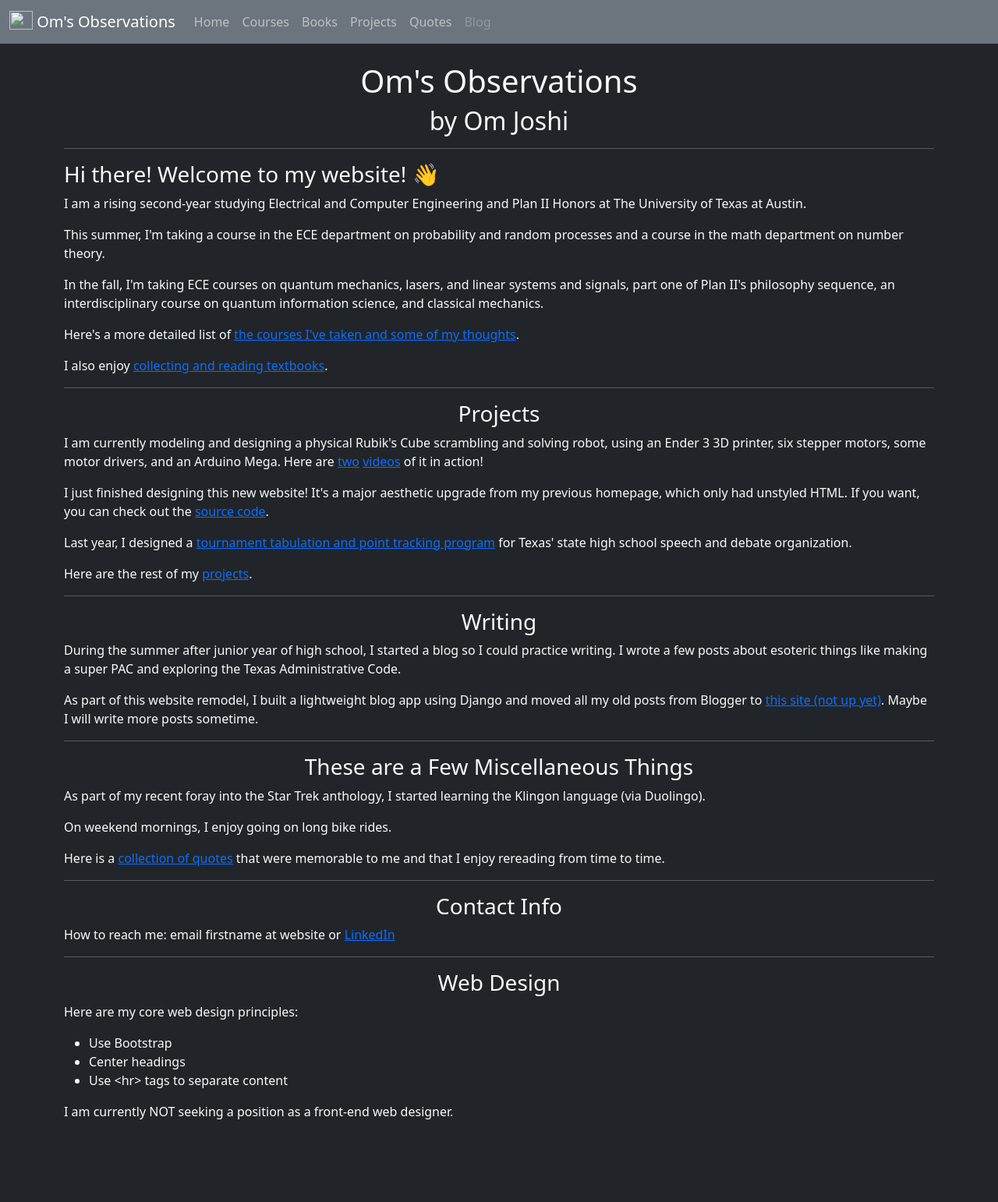
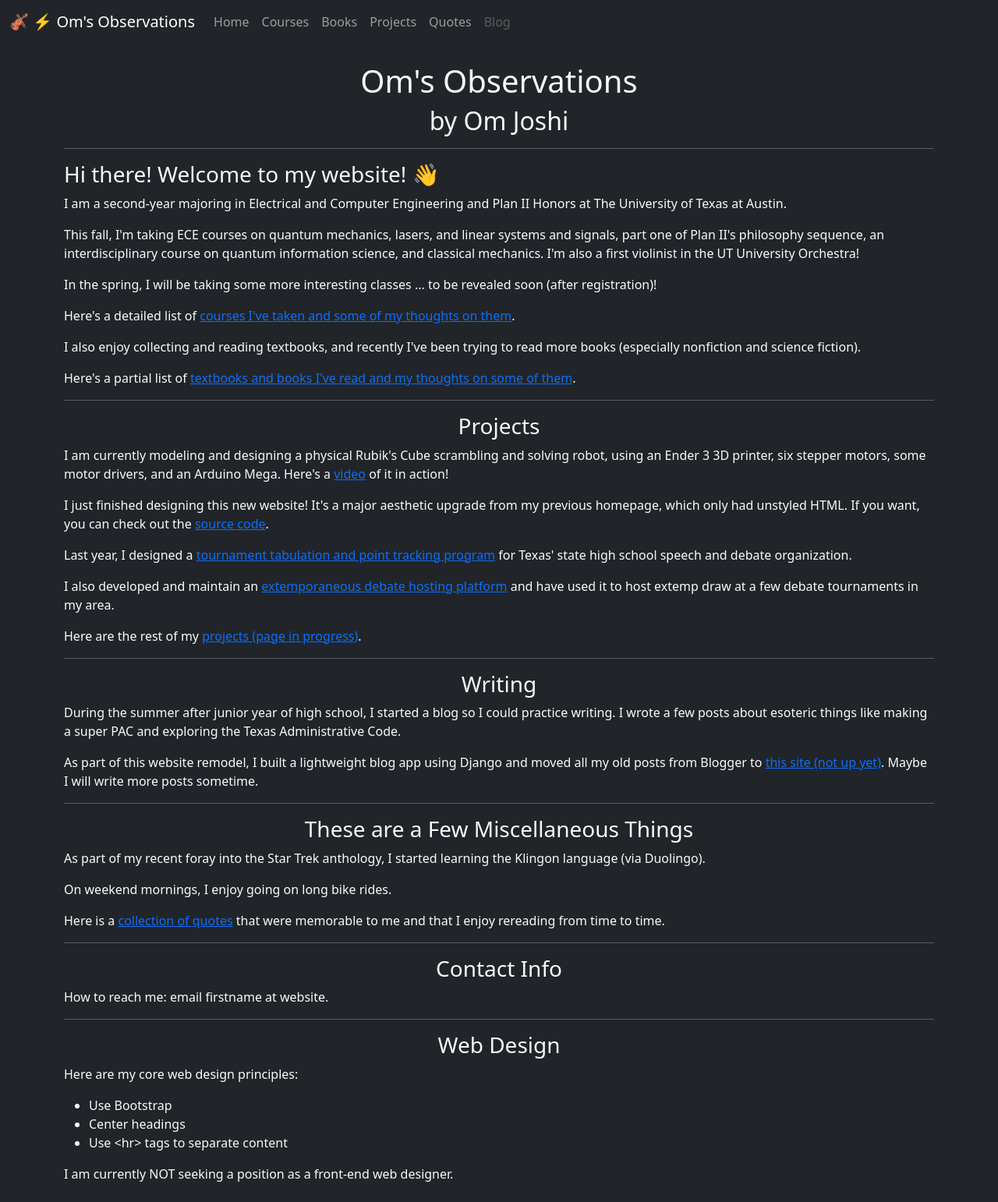
Before and after one commit to omajoshi/omajoshi.com, a Django app: page / in a window 1280 px wide. Shown: the whole page at 78% size. Before the commit the page ends 1436 px from the top, so only its background shows below. Run offline with Django 3.2, Linux system fonts and the light colour scheme.

Commit message:
updated homepage, journal, added accordion to courses and books

```diff
--- a/homepage/templates/base.html
+++ b/homepage/templates/base.html
@@ -12,12 +12,12 @@
 {% endblock %}
 
 <body class='bg-dark text-light'>
-    <nav class='navbar navbar-expand-lg navbar-dark bg-secondary'>
+    <nav class='navbar navbar-expand-lg navbar-dark'>
         <div class='container-fluid'>
             <a class='navbar-brand' href='{% url 'homepage:homepage' %}'>
-                <img src='' alt='' width='30' height='24'
-                    class='d-inline-block align-text-top'>
-                Om's Observations
+                <!-- <img src='/static/icon.png' alt='' width='30' height='24'
+                    class='d-inline-block align-text-top'> -->
+                🎻 ⚡ Om's Observations
             </a>
         <button class="navbar-toggler" type="button" data-bs-toggle="collapse" data-bs-target="#collapseNav" aria-controls="collapseNav" aria-expanded="false" aria-label="Toggle navigation">
         <span class="navbar-toggler-icon"></span>
--- a/homepage/templates/homepage/index.html
+++ b/homepage/templates/homepage/index.html
@@ -6,21 +6,23 @@ Om's Observations
 <h2 class="text-center">by Om Joshi</h2>
 <hr>
 <h3>Hi there! Welcome to my website! 👋</h3>
-<p>I am a rising second-year studying Electrical and Computer Engineering and Plan II Honors at The University of Texas at Austin.</p>
-<p>This summer, I'm taking a course in the ECE department on probability and random processes and a course in the math department on number theory.</p>
-<p>In the fall, I'm taking ECE courses on quantum mechanics, lasers, and linear systems and signals, part one of Plan II's philosophy sequence, an interdisciplinary course on quantum information science, and classical mechanics.</p>
-<p>Here's a more detailed list of <a href="{% url 'homepage:course_list' %}">the courses I've taken and some of my thoughts</a>.</p>
-<p>I also enjoy <a href="{% url 'homepage:book_list' %}">collecting and reading textbooks</a>.</p>
+<p>I am a second-year majoring in Electrical and Computer Engineering and Plan II Honors at The University of Texas at Austin.</p>
+<p>This fall, I'm taking ECE courses on quantum mechanics, lasers, and linear systems and signals, part one of Plan II's philosophy sequence, an interdisciplinary course on quantum information science, and classical mechanics. I'm also a first violinist in the UT University Orchestra!</p>
+<p>In the spring, I will be taking some more interesting classes ... to be revealed soon (after registration)!</p>
+<p>Here's a detailed list of <a href="{% url 'homepage:course_list' %}">courses I've taken and some of my thoughts on them</a>.</p>
+<p>I also enjoy collecting and reading textbooks, and recently I've been trying to read more books (especially nonfiction and science fiction).</p>
+<p>Here's a partial list of <a href="{% url 'homepage:book_list' %}">textbooks and books I've read and my thoughts on some of them</a>.
 <hr>
 <h3 class="text-center">Projects</h3>
-<p>I am currently modeling and designing a physical Rubik's Cube scrambling and solving robot, using an Ender 3 3D printer, six stepper motors, some motor drivers, and an Arduino Mega. Here are <a href="javascript:void(0)">two</a> <a href="javascript:void(0)">videos</a> of it in action!</p>
+<p>I am currently modeling and designing a physical Rubik's Cube scrambling and solving robot, using an Ender 3 3D printer, six stepper motors, some motor drivers, and an Arduino Mega. Here's a <a href="https://youtu.be/q-_97nJyRBk">video</a> of it in action!</p>
 <p>I just finished designing this new website! It's a major aesthetic upgrade from my previous homepage, which only had unstyled HTML. If you want, you can check out the <a href="https://github.com/omajoshi/omajoshi.com">source code</a>.</p>
 <p>Last year, I designed a <a href="https://iqt.txfa.org">tournament tabulation and point tracking program</a> for Texas' state high school speech and debate organization.</p>
-<p>Here are the rest of my <a href="{% url 'projects:project_list' %}">projects</a>.</p>
+<p>I also developed and maintain an <a href="https://extemp.omajoshi.com">extemporaneous debate hosting platform</a> and have used it to host extemp draw at a few debate tournaments in my area.
+<p>Here are the rest of my <a href="{% url 'projects:project_list' %}">projects (page in progress)</a>.</p>
 <hr>
 <h3 class="text-center">Writing</h3>
 <p>During the summer after junior year of high school, I started a blog so I could practice writing. I wrote a few posts about esoteric things like making a super PAC and exploring the Texas Administrative Code.</p>
-<p>As part of this website remodel, I built a lightweight blog app using Django and moved all my old posts from Blogger to <a href="#">this site (not up yet)</a>. Maybe I will write more posts sometime.</p>
+<p>As part of this website remodel, I built a lightweight blog app using Django and moved all my old posts from Blogger to <a href="">this site (not up yet)</a>. Maybe I will write more posts sometime.</p>
 <hr>
 <h3 class="text-center">These are a Few Miscellaneous Things</h3>
 <p>As part of my recent foray into the Star Trek anthology, I started learning the Klingon language (via Duolingo).</p>
@@ -28,7 +30,7 @@ Om's Observations
 <p>Here is a <a href="{% url 'homepage:quote_list' %}">collection of quotes</a> that were memorable to me and that I enjoy rereading from time to time.</p>
 <hr>
 <h3 class="text-center">Contact Info</h3>
-<p>How to reach me: email firstname at website or <a href="https://www.linkedin.com/in/omajoshi/">LinkedIn</a></p>
+<p>How to reach me: email firstname at website.</p>
 <hr>
 <h3 class="text-center">Web Design</h3>
 <p>Here are my core web design principles:</p>
--- a/homepage/templates/homepage/quote_list.html
+++ b/homepage/templates/homepage/quote_list.html
@@ -4,10 +4,12 @@ Quotes
 {% endblock %}
 {% block content %}
 {% if quote_list.exists %}
-<p>Sometimes when watching a show or movie I will come across a line that I enjoy or appreciate. Here's a collection of those quotes, in no particular order,</p>
+<p>Sometimes, when watching a show or movie, I will find a scene or line to be particularly enjoyable. And other times, I will see or hear something memorable and want to write it down for future reference. Here's a collection of such quotes, in ascending order by date of entry.</p>
 {% for quote in quote_list %}
 <hr>
+{% if quote.source %}
 <p>From <i>{{ quote.source }}</i></p>
+{% endif %}
 <div class="row">
 <div class="col-sm-2"></div>
 <div class="col-sm-8"><p>{{ quote.quote|linebreaks }}</p></div>
--- a/homepage/urls.py
+++ b/homepage/urls.py
@@ -11,6 +11,6 @@ urlpatterns = [
     path('journal/', views.Journal.as_view(), name='journal'),
     path('journal/add/', views.JournalAdd.as_view(), name='journal_add'),
     path('journal/<int:pk>/update/', views.JournalUpdate.as_view(), name='journal_update'),
-    path('journal/<int:pk>/', views.JournalDetail.as_view(), name='journal_detail'),
+    # path('journal/<int:pk>/', views.JournalDetail.as_view(), name='journal_detail'),
     path('', views.Homepage.as_view(), name='homepage'),
 ]
--- a/homepage/views.py
+++ b/homepage/views.py
@@ -4,7 +4,7 @@ from django.urls import reverse, reverse_lazy
 from django.views.generic import ListView, TemplateView, DetailView
 from django.views.generic.edit import UpdateView, CreateView
 
-from .models import Book, Course, Semester, Quote, JournalEntry
+from .models import Book, Course, Semester, Quote, JournalEntry, JournalForm
 
 # Create your views here.
 
@@ -49,13 +49,13 @@ class Journal(AdminRequiredMixin, ListView):
 
 class JournalAdd(AdminRequiredMixin, CreateView):
     model = JournalEntry
-    fields = ['date', 'contents']
+    form_class = JournalForm
     success_url = reverse_lazy('homepage:journal')
 
 
 class JournalUpdate(AdminRequiredMixin, UpdateView):
     model = JournalEntry
-    fields = ['date', 'contents']
+    form_class = JournalForm
     success_url = reverse_lazy('homepage:journal')
 
 
```
Also changed, not shown: homepage/models.py (+21 -2 lines), homepage/templates/homepage/book_list.html (+24 -8 lines), homepage/templates/homepage/course_list.html (+9 -3 lines), homepage/templates/homepage/journalentry_form.html (+8 -2 lines), homepage/templates/homepage/journalentry_list.html (+6 -1 lines), homepage/migrations/0007_book_year_completed.py (added), 1 other file.
